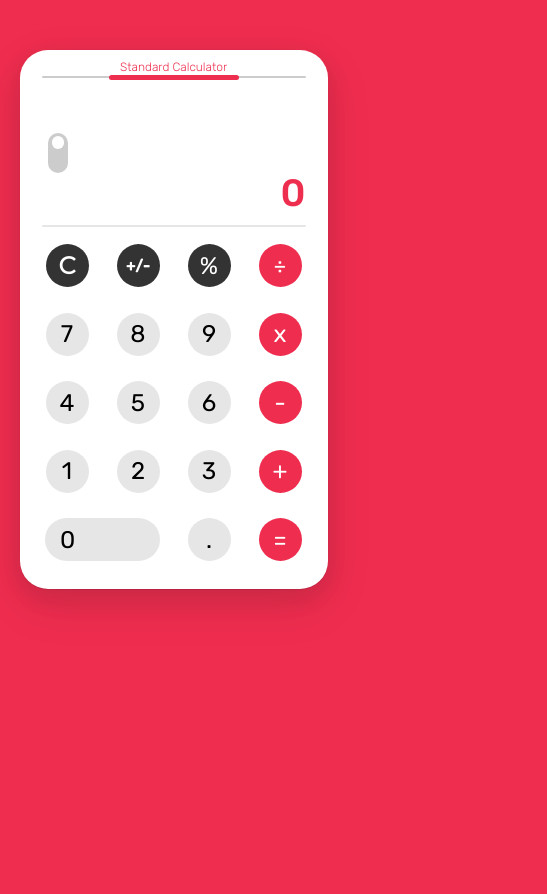
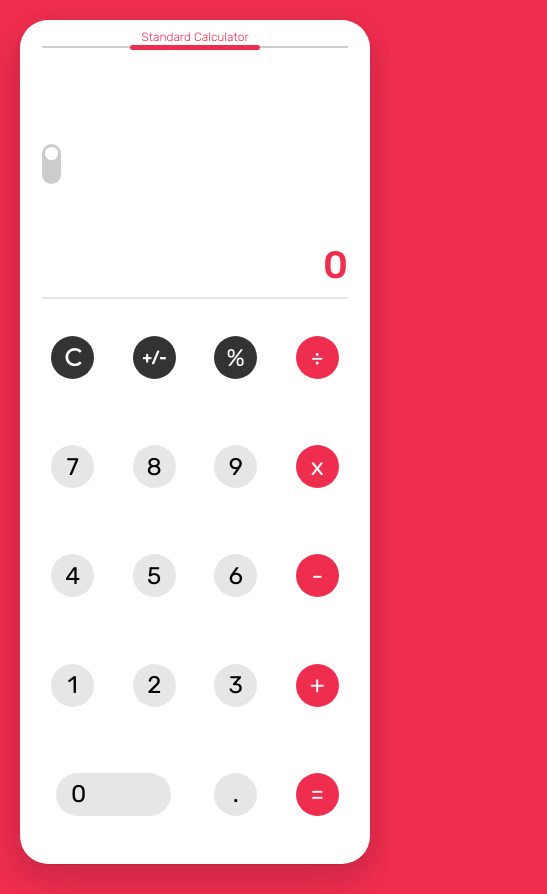
Before and after one commit to johnfabro07/calculator, a plain HTML site: page index.html in a window 390 px wide. Shown: the whole page, 547 px wide, since content can reach past the window. Before the commit the page ends 844 px from the top, so only its background shows below. Drawn offline with Linux system fonts and the light colour scheme.

Commit message:
added dark mode and partial mobile support

```diff
--- a/index.html
+++ b/index.html
@@ -16,7 +16,7 @@
             <div class="screen-container">
                 <div class="switch-mode-container">
                     <label class="switch">
-                        <input type="checkbox">
+                        <input type="checkbox" id="input-color-switch">
                         <span class="slider round"></span>
                     </label>
                 </div>
@@ -46,7 +46,6 @@
             <button id="equal" class="operator-button" data-function>=</button>
         </section>
     </div>
-    <button id="delete">backspace</button>
     <script src="./js/index.js"></script>
 </body>
 </html>
--- a/js/index.js
+++ b/js/index.js
@@ -2,6 +2,7 @@ const screen = document.getElementById('screen');
 const numberButtons = document.querySelectorAll("[data-number]");
 const operatorButtons = document.querySelectorAll("[data-operator]");
 const otherButtons = document.querySelectorAll("[data-function]");
+const switchMode = document.getElementById('input-color-switch');
 
 let calculator = {
     input1: null,
@@ -50,6 +51,8 @@ otherButtons.forEach(button => {
         if (e.target.id === "clear") clear();
     })
 });
+
+switchMode.addEventListener('click', checkMode);
 
 function inputNumber(button) {
     //condition that counts the number of times a number button is clicked
@@ -258,3 +261,19 @@ function reset() {
     operationDone = false;
     digitLimit = 0;
 };
+
+function checkMode() {
+    if (switchMode.checked) {
+        darkModeOn();
+    } else {
+        darkModeOff();
+    }
+}
+
+function darkModeOn() {
+    document.body.classList.add("dark-mode");
+}
+
+function darkModeOff() {
+    document.body.classList.remove("dark-mode");
+}
--- a/style/style.css
+++ b/style/style.css
@@ -6,6 +6,26 @@
     box-sizing: border-box;
     font-family: 'Rubik', sans-serif;
 }
+
+/* light mode */
+:root {
+    --base-color: #fff;
+    --main-text-color: rgba(239,45,79,255);
+    --button-color: rgba(230,230,230,255);
+    --button-text-clr: #000;
+    --clr-button-function: rgba(51,51,51,255);
+    --text-button-function: #fff;
+}
+
+.dark-mode {
+    --base-color: rgba(24,24,24,255);
+    --main-text-color: #fff;
+    --button-color: rgba(51,51,51,255);
+    --button-text-clr: #fff;
+    --clr-button-function: rgba(230,230,230,255);
+    --text-button-function: #000;
+}
+
 body {
     display: flex;
     justify-content: center;
@@ -19,9 +39,11 @@ body {
     padding: 10px 22px 20px 22px;
     display: flex;
     flex-direction: column;
+    align-items: center;
     height: 539px;
+    min-height: 539px;
     min-width: 308px;
-    background: #fff;
+    background: var(--base-color);
     border: #fff;
     border-radius: 28px;
     box-shadow: rgba(17, 17, 26, 0.1) 0px 1px 0px, rgba(17, 17, 26, 0.1) 0px 8px 24px, rgba(17, 17, 26, 0.1) 0px 16px 48px;
@@ -33,16 +55,18 @@ body {
     display: flex;
     flex-direction: column;
     align-items: center;
+    width: 100%;
 }
 
 .calculator-name {
+    position: absolute;
     flex: 0.1;
     display: flex;
     align-items: center;
     justify-content: center;
     font-size: 12px;
     font-weight: 300;
-    color: rgba(238,46,78,255);
+    color: var(--main-text-color);
 }
 div[data-line='line'], div[data-line='line2'] {
     position: absolute;
@@ -61,6 +85,8 @@ div[data-line='line2'] {
 }
 
 .indicator {
+    position: absolute;
+    top: 15px;
     height: 5px;
     width: 130px;
     background: rgba(238,46,78,255);
@@ -78,7 +104,7 @@ div[data-line='line2'] {
 .switch-mode-container {
     flex: 1;
     display: flex;
-    justify-content: center;
+    justify-content: start;
     align-items: center;
 }
 
@@ -150,7 +176,7 @@ input:checked + .slider:before {
     max-width: 235px;
     font-weight: 500;
     font-size: 38px;
-    color: rgba(238,46,78,255);
+    color: var(--main-text-color);
     overflow: hidden;
 }
 
@@ -181,9 +207,10 @@ button {
     align-self: center;
     outline: none;
     font-size: 24px;
-    background: rgba(230,230,230,255);
+    background: var(--button-color);
+    color: var(--button-text-clr);
     cursor: pointer;
-    transition: 0.7s;
+    transition: 0.3s;
 }
 
 
@@ -231,11 +258,23 @@ button {
 }
 
 .misc {
-    background: rgba(51,51,51,255);
-    color: white;
+    background: var(--clr-button-function);
+    color: var(--text-button-function);
 }
 
 .operator-button {
     background: #ef2d4f;
     color: white;
 }
+
+@media only screen and (max-width: 450px) {
+    .calculator {
+        margin: 20px;
+        margin-bottom: 30px;
+        height: 100vh;
+        width: 100vw;
+    }
+    .calculator-buttons {
+        min-width: 100%;
+    }
+}
```
